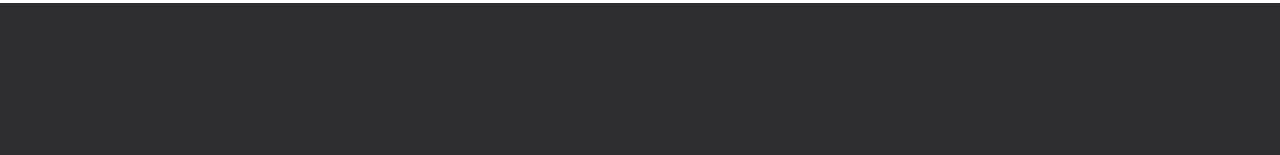
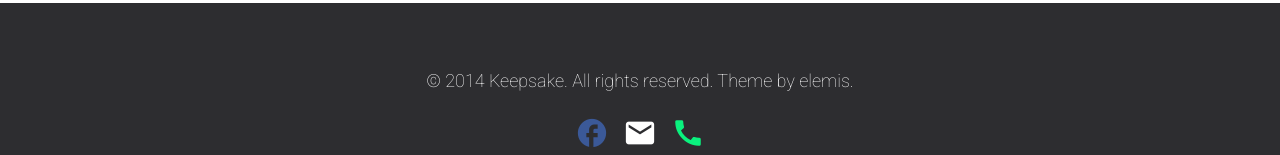
Before and after one commit to eldarikhachidze/keepsake, a plain HTML site: page index.html in a window 1280 px wide. Shown: the part 2645-2800 px from the top of the page. Drawn offline with Linux system fonts and the light colour scheme.

Commit message:
add menu and footer

```diff
--- a/assets/css/style.css
+++ b/assets/css/style.css
@@ -82,17 +82,9 @@ button:hover{
     height: auto;
 }
 /* container */
-
-
-.container footer{
-    width: 100%;
-    height: 208px;
-    background-color: #2D2d30;
-}
 .container .container__content{
     height: auto;
     min-height: 50vh;
-
 }
 /*header*/
 .container header{
@@ -118,7 +110,22 @@ button:hover{
     height: 47px;
     margin-top: 74px;
     float: right;
-
+}
+/*menu*/
+.menu{
+    list-style-type: none;
+}
+.menu li{
+    display: inline-block;
+    font-family: 'bebas neue', cursive;
+    font-size: 16px;
+    margin: 0 27px;
+}
+.menu .li a{
+    color: #4D4D4D;
+}
+.menu .li a:hover{
+    color: #EF5F60;
 }
 /*head slogan*/
 .head_slogan{
@@ -248,3 +255,39 @@ button:hover{
     font-size: 17px;
     margin-bottom: 10px;
 }
+/*footer*/
+.container footer {
+    width: 100%;
+    height: 208px;
+    background-color: #2D2d30;
+    padding: 67px 0;
+}
+.container footer .copyrighter {
+    font-family: "roboto", sans-serif;
+    color: white;
+    text-align: center;
+    font-size: 18px;
+}
+footer .social {
+    text-align: center;
+    width: 100%;
+    margin-top: 20px;
+}
+footer .social .social-icon {
+    width: 34px;
+    height: 34px;
+    display: inline-block;
+    margin: 5px;
+}
+footer .social .social-icon .material-icons{
+    font-size: 34px !important;
+}
+.social-icon.facebook{
+    color: #3b5998;
+}
+.social-icon.email{
+    color: #FFFFFF;
+}
+.social-icon.call{
+    color: #0af17e;
+}
--- a/index.html
+++ b/index.html
@@ -24,7 +24,18 @@
                     <img src="./assets/images/logo.png" alt="ძაფი" title="ძაფი">
                 </div>
                 <div class="nav">
-                    this is menu
+                    <ul class="menu">
+                        <li><a href="">Home</a></li>
+                        <li><a href="">Contact us</a></li>
+                        <li><a href="">Our works</a></li>
+                        <li><a href="">journal</a></li>
+                        <li><a href="">contact</a></li>
+                        <li>
+                            <button><span class="material-icons">
+                                    favorite
+                                </span></button></a>
+                        </li>
+                    </ul>
                 </div>
             </div>
         </header>
@@ -187,7 +198,22 @@
                 <div class="clearfix"></div>
             </div>
         </div>
-        <footer></footer>
+        <footer>
+            <div class="copyrighter">
+                © 2014 Keepsake. All rights reserved. Theme by elemis.
+            </div>
+            <div class="social">
+                <a href="https://facebook.com" class="social-icon facebook">
+                    <span class="material-icons">facebook</span>
+                </a>
+                <a href="mailto:xachidze.eldari@gmail.com" class="social-icon email">
+                    <span class="material-icons">email</span>
+                </a>
+                <a href="tel:995599707392" class="social-icon call">
+                    <span class="material-icons">call</span>
+                </a>
+            </div>
+        </footer>
     </div>
 </body>
 
```
